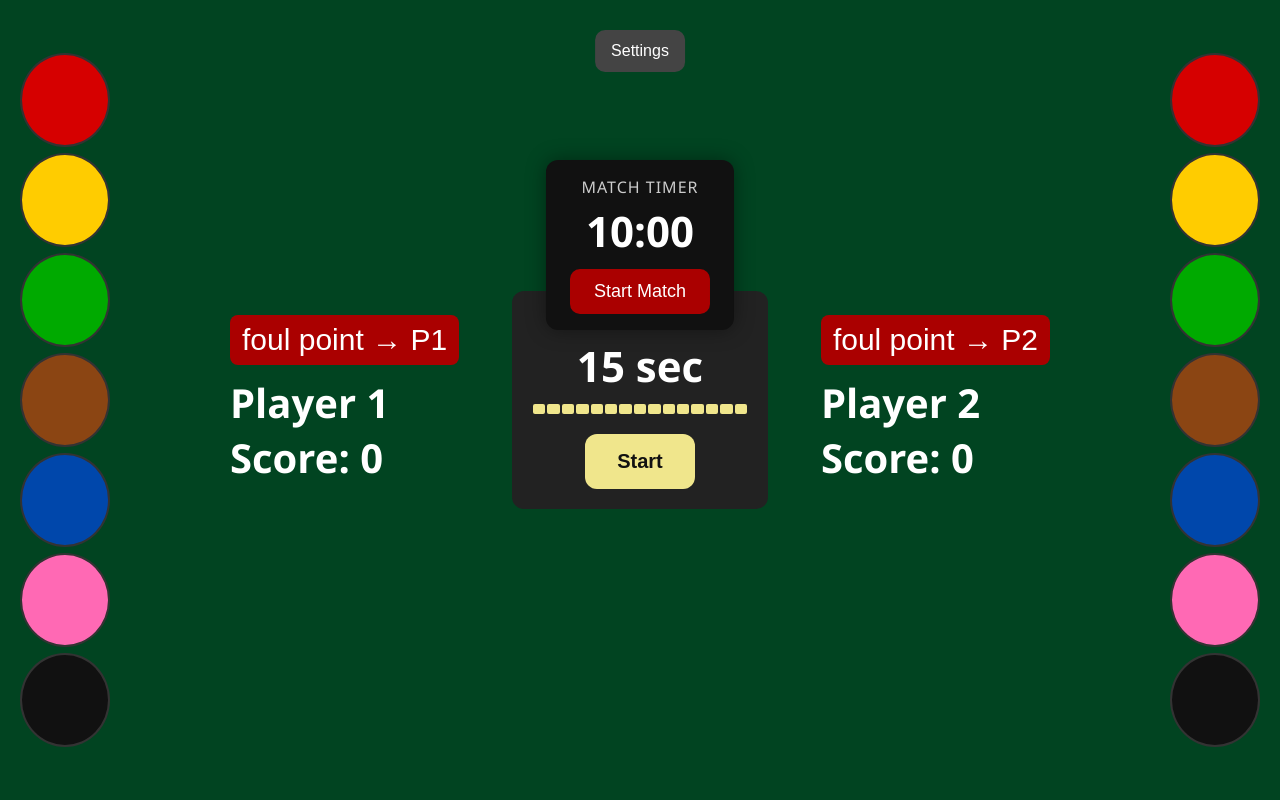
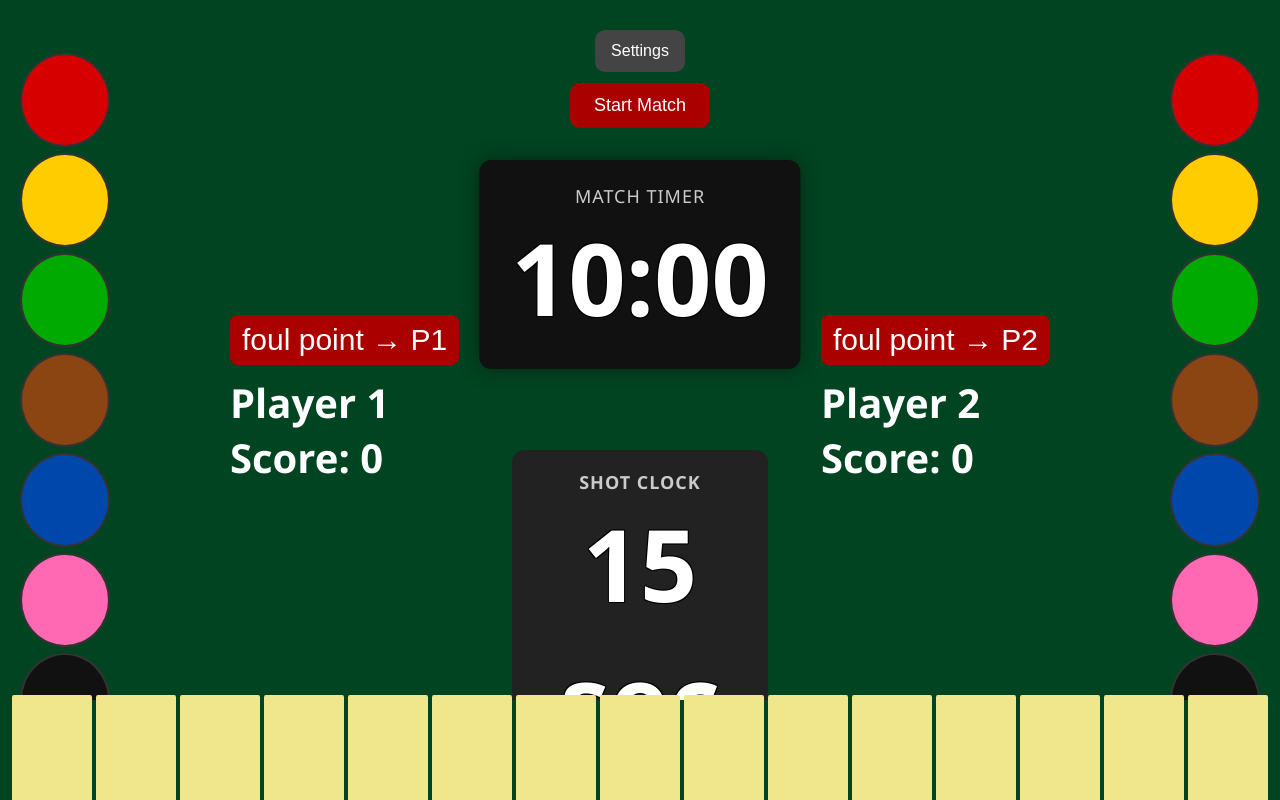
Before and after one commit to JussiMo/shootout, a React (Create React App) app: page / in a window 1280 px wide. Built offline with nearby package versions, Linux system fonts and the light colour scheme.

Commit message:
feedback changes and additions

```diff
--- /dev/null
+++ b/src/components/FoulInputModal.js
@@ -0,0 +1,68 @@
+import React, { useState, useEffect, useRef } from "react";
+
+export default function FoulInputModal({ player, onSubmit, onCancel, t }) {
+    const inputRef = useRef(null);
+    const valueRef = useRef("");
+    const [value, setValue] = useState("");
+
+    useEffect(() => {
+        valueRef.current = value;
+    }, [value]);
+
+    const submit = () => {
+        const intValue = parseInt(valueRef.current, 10);
+        if (!isNaN(intValue) && intValue >= 1 && intValue <= 9) {
+            onSubmit(intValue);
+        }
+    };
+
+    const handleClick = (digit) => {
+        if (value.length < 2) {
+            setValue((prev) => prev + digit);
+        }
+    };
+
+    const handleDelete = () => {
+        setValue((prev) => prev.slice(0, -1));
+    };
+
+    useEffect(() => {
+        inputRef.current?.focus();
+
+        const handleKey = (e) => {
+            if (e.key === "Enter") submit();
+            if (e.key === "Escape") onCancel();
+            if (/^[1-9]$/.test(e.key)) handleClick(e.key);
+            if (e.key === "Backspace") handleDelete();
+        };
+
+        window.addEventListener("keydown", handleKey);
+        return () => window.removeEventListener("keydown", handleKey);
+    }, []);
+
+    return (
+        <div className="modal-overlay">
+            <div className="modal-card">
+                <h3>{t.foulPromptTitle} {player}</h3>
+                <input
+                    type="text"
+                    value={value}
+                    readOnly
+                    ref={inputRef}
+                />
+
+                <div className="numpad-grid">
+                    {[1, 2, 3, 4, 5, 6, 7, 8, 9].map((n) => (
+                        <button key={n} onClick={() => handleClick(n)}>{n}</button>
+                    ))}
+                    <button onClick={handleDelete}>←</button>
+                </div>
+
+                <div className="modal-actions">
+                    <button onClick={submit}>{t.foulPromptConfirm}</button>
+                    <button onClick={onCancel}>{t.foulPromptCancel}</button>
+                </div>
+            </div>
+        </div>
+    );
+}
--- a/src/components/Settings.js
+++ b/src/components/Settings.js
@@ -27,7 +27,7 @@ export default function Settings({ language, setLanguage, playerNames, setPlayer
           onChange={(e) => setPlayerNames((prev) => ({ ...prev, player2: e.target.value }))}
         />
       </div>
-      <div>
+{/*       <div>
         <label>{language === "FI" ? "Virhepiste" : "Foul point"}: </label>
         <input
           type="number"
@@ -36,7 +36,7 @@ export default function Settings({ language, setLanguage, playerNames, setPlayer
           value={foulPoints}
           onChange={(e) => setFoulPoints(Number(e.target.value))}
         />
-      </div>
+      </div> */}
 
     </div>
   );
--- a/src/components/ShotClock.js
+++ b/src/components/ShotClock.js
@@ -1,21 +1,10 @@
 import React from "react";
 
-export default function ShotClock({ time, label, maxTime = 15 }) {
-  const segments = Array.from({ length: maxTime }, (_, i) => i < time);
-
+export default function ShotClock({ time, label }) {
   return (
     <div className="shot-clock">
-      <div className="timer-label">{label}</div>
-      <div className="timer-value">{time} sec</div>
-
-      <div className="shot-bar-wrapper">
-        {segments.map((isFilled, i) => (
-          <div
-            key={i}
-            className={`shot-segment ${isFilled ? "filled" : ""}`}
-          ></div>
-        ))}
-      </div>
+<div className="timer-label">{label.text}</div>
+<div className="timer-value">{time} {label.unit}</div>
     </div>
   );
 }
--- a/src/screens/SettingsPage.js
+++ b/src/screens/SettingsPage.js
@@ -7,7 +7,7 @@ export default function SettingsPage({
   playerNames,
   setPlayerNames,
   foulPoints,
-  setFoulPoints,
+/*   setFoulPoints, */
   onBack,
   resetGame,
 }) {
@@ -20,7 +20,7 @@ export default function SettingsPage({
         playerNames={playerNames}
         setPlayerNames={setPlayerNames}
         foulPoints={foulPoints}
-        setFoulPoints={setFoulPoints}
+/*         setFoulPoints={setFoulPoints} */
       />
 
       <button onClick={resetGame} className="settings-reset-btn">
--- a/src/screens/SnookerTimer.js
+++ b/src/screens/SnookerTimer.js
@@ -3,6 +3,8 @@ import ShotClock from "../components/ShotClock";
 import MatchTimer from "../components/MatchTimer";
 import "../styles/style.css";
 import translations from "../utils/translations";
+import FoulInputModal from "../components/FoulInputModal";
+
 
 export default function SnookerTimer({ language, playerNames, setPlayerNames, onOpenSettings, settingsOpen, foulPoints }) {
   const [matchTime, setMatchTime] = useState(600);
@@ -10,6 +12,8 @@ export default function SnookerTimer({ language, playerNames, setPlayerNames, on
   const [shotClock, setShotClock] = useState(15);
   const [playerScores, setPlayerScores] = useState({ player1: 0, player2: 0 });
   const [isShotClockRunning, setIsShotClockRunning] = useState(false);
+  const [foulPlayer, setFoulPlayer] = useState(null);
+  const [matchPaused, setMatchPaused] = useState(false);
   const t = translations[language];
 
   const sounds = useRef({
@@ -27,7 +31,7 @@ export default function SnookerTimer({ language, playerNames, setPlayerNames, on
 
   useEffect(() => {
     let matchTimer;
-    if (matchStarted && matchTime > 0) {
+    if (matchStarted && !matchPaused && matchTime > 0) {
       matchTimer = setInterval(() => {
         setMatchTime(prev => prev - 1);
       }, 1000);
@@ -35,7 +39,8 @@ export default function SnookerTimer({ language, playerNames, setPlayerNames, on
       if (matchTime === 300) playSound(`5min${language}`);
     }
     return () => clearInterval(matchTimer);
-  }, [matchStarted, matchTime, language]);
+  }, [matchStarted, matchPaused, matchTime, language]);
+
 
   useEffect(() => {
     if (matchTime === 0) {
@@ -106,7 +111,7 @@ export default function SnookerTimer({ language, playerNames, setPlayerNames, on
 
 
 
-  function addPoints(player, type) {
+  function addPoints(player, type, customValue) {
     const ballPoints = {
       red: 1,
       yellow: 2,
@@ -115,15 +120,29 @@ export default function SnookerTimer({ language, playerNames, setPlayerNames, on
       blue: 5,
       pink: 6,
       black: 7,
-      foul: foulPoints,
+      foul: customValue ?? foulPoints,
     };
+
     setPlayerScores((prev) => ({
       ...prev,
       [player]: prev[player] + ballPoints[type],
     }));
+
     setShotClock(matchTime > 300 ? 15 : 10);
     setIsShotClockRunning(false);
   }
+
+  function handleFoul(player) {
+    setFoulPlayer(player);
+  }
+
+  function handleFoulSubmit(points) {
+    addPoints(foulPlayer, "foul", points);
+    setFoulPlayer(null);
+  }
+
+
+
 
   function resetGame() {
     setMatchTime(600);
@@ -145,10 +164,21 @@ export default function SnookerTimer({ language, playerNames, setPlayerNames, on
 
       <div className="top-box">
         <MatchTimer time={matchTime} label={t.matchTimer} />
+      </div>
 
+      <div className="match-button-wrapper">
         {!matchStarted && matchTime === 600 && (
           <button onClick={() => setMatchStarted(true)} className="match-btn">
             {t.start}
+          </button>
+        )}
+
+        {matchStarted && matchTime > 0 && (
+          <button
+            onClick={() => setMatchPaused((prev) => !prev)}
+            className="match-btn"
+          >
+            {matchPaused ? t.resume : t.pause}
           </button>
         )}
 
@@ -171,7 +201,7 @@ export default function SnookerTimer({ language, playerNames, setPlayerNames, on
                 key={color}
                 className={`ball-btn ball-${color}`}
                 onClick={() => addPoints("player1", color)}
-                title={color} // optional hover
+                title={color}
               >
                 <div className="ball-shape"></div>
               </button>
@@ -179,7 +209,7 @@ export default function SnookerTimer({ language, playerNames, setPlayerNames, on
           </div>
 
           <div className="player-info-inline">
-            <button className="foul-btn" onClick={() => addPoints("player1", "foul")}>
+            <button className="foul-btn" onClick={() => handleFoul("player1")}>
               {t.foul} P1
             </button>
             <h3>{playerNames.player1}</h3>
@@ -189,7 +219,11 @@ export default function SnookerTimer({ language, playerNames, setPlayerNames, on
 
         {/* Center: Shot Clock Box */}
         <div className="center">
-          <ShotClock time={shotClock} label={t.shotClock} maxTime={matchTime > 300 ? 15 : 10} />
+          <ShotClock
+            time={shotClock}
+            label={{ text: t.shotClock, unit: t.shotUnit }}
+            maxTime={matchTime > 300 ? 15 : 10}
+          />
           <div className="bottom-bar">
             {!isShotClockRunning ? (
               <button onClick={startShotClock} className="shot-btn">
@@ -206,7 +240,7 @@ export default function SnookerTimer({ language, playerNames, setPlayerNames, on
         {/* Player 2 Side */}
         <div className="player-side-horizontal">
           <div className="player-info-inline">
-            <button className="foul-btn" onClick={() => addPoints("player2", "foul")}>
+            <button className="foul-btn" onClick={() => handleFoul("player2")}>
               {t.foul} P2
             </button>
             <h3>{playerNames.player2}</h3>
@@ -226,14 +260,36 @@ export default function SnookerTimer({ language, playerNames, setPlayerNames, on
             ))}
           </div>
         </div>
+
+        {/* Visual shotclock */}
+        <div className="bottom-visual-shot-clock">
+          {Array.from({ length: matchTime > 300 ? 15 : 10 }, (_, i) => {
+            const total = matchTime > 300 ? 15 : 10;
+            const isFilled = i < shotClock;
+            const isRed = shotClock <= 5 && i < 5;
+
+            return (
+              <div
+                key={i}
+                className={`shot-segment
+          ${isFilled ? "filled" : ""}
+          ${isRed && isFilled ? "danger" : ""}`}
+              ></div>
+            );
+          })}
         </div>
       </div>
+
+      {foulPlayer && (
+        <FoulInputModal
+          player={playerNames[foulPlayer]}
+          onSubmit={handleFoulSubmit}
+          onCancel={() => setFoulPlayer(null)}
+          t={t}
+        />
+
+      )}
+
+    </div>
   );
-
-
-
-
-
-
-
 }
--- a/src/styles/style.css
+++ b/src/styles/style.css
@@ -47,10 +47,19 @@ html, body {
   transform: translateX(-50%);
   background-color: #111;
   border-radius: 12px;
-  padding: 16px 24px;
+  padding: 24px 32px;
   box-shadow: 0 0 20px rgba(0, 0, 0, 0.4);
   z-index: 10;
 }
+
+.match-button-wrapper {
+  position: absolute;
+  top: 73px;
+  left: 50%;
+  transform: translateX(-50%);
+  z-index: 11;
+}
+
 
 
 /* Timer Components */
@@ -62,20 +71,36 @@ html, body {
   justify-content: center;
 }
 
-/* Label above the timer number */
-.timer-label {
-  font-size: 16px;
-  color: #ccc;
-  margin-bottom: 4px;
-  text-transform: uppercase;
-  letter-spacing: 1px;
+.match-controls {
+  position: absolute;
+  top: 270px;
+  left: 50%;
+  transform: translateX(-50%);
+  display: flex;
+  gap: 16px;
+  z-index: 11;
 }
+
 
 /* Timer value (big number) */
 .timer-value {
-  font-size: 42px;
+  color: white;
   font-weight: bold;
-  color: white;
+  font-size: 100px;
+  text-shadow:
+    -1px -1px 0 #000,
+     1px -1px 0 #000,
+    -1px  1px 0 #000,
+     1px  1px 0 #000;
+}
+
+
+.timer-label {
+  font-size: 18px;
+  color: #ccc;
+  margin-bottom: 1px;
+  text-transform: uppercase;
+  letter-spacing: 1px;
 }
 
 
@@ -98,6 +123,7 @@ html, body {
 /* Shot Clock Box */
 .center {
   position: absolute;
+  top: 450px;
   left: 40%;
   background-color: #222;
   border-radius: 12px;
@@ -108,6 +134,7 @@ html, body {
   max-height: 100%;
   box-sizing: border-box;
 }
+
 
 
 .shot-clock {
@@ -273,15 +300,50 @@ html, body {
 .settings-modal-card {
   position: relative;
   z-index: 40;
-  background-color: white;
+  background-color: rgba(20, 20, 20);
+  color: #fff;
   border-radius: 1rem;
-  box-shadow: 0 20px 30px rgba(0, 0, 0, 0.2);
+  box-shadow: 0 20px 30px rgba(0, 0, 0, 0.6);
   padding: 1.5rem;
   width: 90%;
   max-width: 400px;
-  transform: scale(1);
-  transition: all 0.2s ease;
+  backdrop-filter: none;
 }
+
+.settings-modal-card input,
+.settings-modal-card select {
+  background-color: #111;
+  color: #f0e68c;
+  border: 2px solid #555;
+  border-radius: 6px;
+  padding: 8px;
+  font-size: 16px;
+  width: 40%;
+  margin-top: 5px;
+  margin-bottom: 15px;
+}
+
+
+.settings-reset-btn,
+.back-btn {
+  background-color: #444;
+  color: #fff;
+  border: none;
+  border-radius: 10px;
+  padding: 10px 20px;
+  font-size: 16px;
+  cursor: pointer;
+  box-shadow: 0 4px 0 #222;
+  transition: all 0.1s ease-in-out;
+}
+
+.settings-reset-btn:hover,
+.back-btn:hover {
+  background-color: #666;
+}
+
+
+
 
 /* Settings Reset Button */
 .settings-reset-btn {
@@ -338,6 +400,156 @@ html, body {
 .shot-segment.filled {
   background-color: #f0e68c;
 }
+
+/* Bottom Visual Shot Clock */
+.bottom-visual-shot-clock {
+  position: fixed;
+  bottom: 0;
+  left: 0;
+  right: 0;
+  height: 100px;
+  display: flex;
+  justify-content: space-between;
+  align-items: center;
+  background-color: #014421;
+  padding: 0 10px;
+  z-index: 50;
+}
+
+.bottom-visual-shot-clock .shot-segment {
+  flex: 1;
+  margin: 0 2px;
+  height: 100%;
+  background-color: #333;
+  border-radius: 2px;
+  transition: background-color 0.2s, transform 0.2s;
+}
+
+.bottom-visual-shot-clock .shot-segment.filled {
+  background-color: #f0e68c;
+  transform: scaleY(1.1);
+}
+
+.bottom-visual-shot-clock .shot-segment.danger {
+  background-color: #ff4444 !important;
+}
+
+/* foul point modal */
+.modal-overlay {
+  position: fixed;
+  inset: 0;
+  background-color: rgba(0,0,0,0.5);
+  display: flex;
+  justify-content: center;
+  align-items: center;
+  z-index: 100;
+}
+
+.modal-card {
+  background-color: #222;
+  padding: 2rem;
+  border-radius: 1rem;
+  text-align: center;
+  color: #fff;
+  box-shadow: 0 0 30px rgba(0, 0, 0, 0.6);
+  width: 90%;
+  max-width: 360px;
+}
+
+
+.modal-card input {
+  font-size: 24px;
+  width: 100px;
+  padding: 0.5rem;
+  text-align: center;
+  background-color: #111;
+  color: #f0e68c;
+  border: 2px solid #555;
+  border-radius: 6px;
+}
+
+
+.numpad button {
+  width: 60px;
+  height: 60px;
+  font-size: 24px;
+  font-weight: bold;
+  background-color: #eee;
+  border: none;
+  border-radius: 8px;
+  cursor: pointer;
+}
+
+.numpad button:hover {
+  background-color: #ddd;
+}
+
+.modal-actions {
+  margin-top: 1.5rem;
+  display: flex;
+  justify-content: center;
+  gap: 1rem;
+}
+
+.numpad-grid {
+  display: grid;
+  grid-template-columns: repeat(3, 70px);
+  grid-gap: 10px;
+  justify-content: center;
+  margin-top: 1rem;
+}
+
+
+.numpad-grid button,
+.modal-actions button {
+  width: 80px;
+  height: 80px;
+  font-size: 26px;
+  font-weight: bold;
+  background-color: #444;
+  color: #fff;
+  border: none;
+  border-radius: 10px;
+  cursor: pointer;
+  box-shadow: 0 4px 0 #222;
+  transition: all 0.1s ease-in-out;
+}
+
+.modal-actions button {
+  min-width: 120px;
+  height: 50px;
+  font-size: 20px;
+  padding: 0.5rem 1.5rem;
+  font-weight: bold;
+  background-color: #444;
+  color: #fff;
+  border: none;
+  border-radius: 10px;
+  cursor: pointer;
+  box-shadow: 0 4px 0 #222;
+  transition: all 0.1s ease-in-out;
+}
+
+
+.numpad-grid {
+  grid-gap: 16px;
+}
+
+.modal-actions {
+  gap: 1.5rem;
+}
+
+
+.numpad-grid button:hover,
+.modal-actions button:hover {
+  background-color: #666;
+}
+
+.numpad-grid .spacer {
+  visibility: hidden;
+}
+
+
 
 
 /* Responsive Tweaks */
```
Also changed, not shown: src/utils/translations.js (+15 -0 lines). Lines whose indentation alone changed are shown as unchanged.
